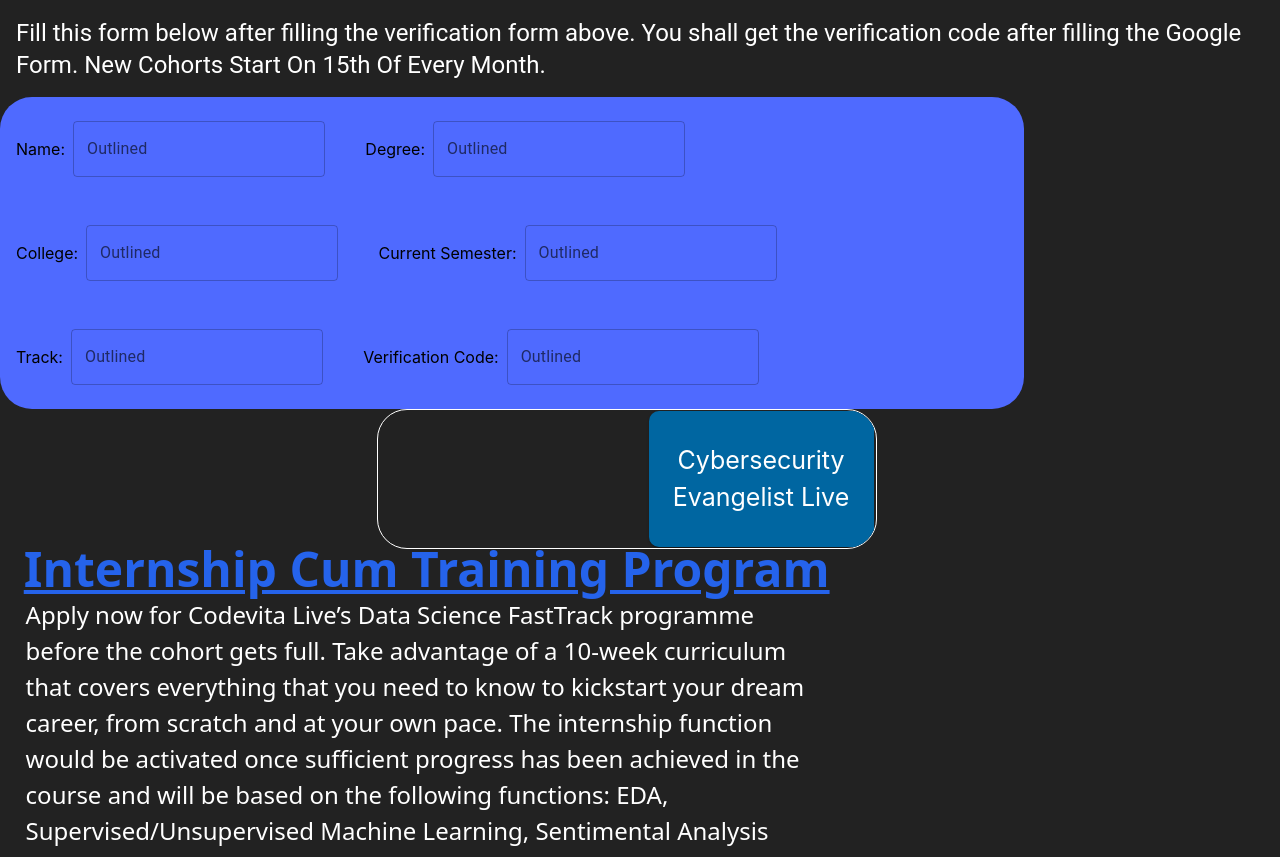
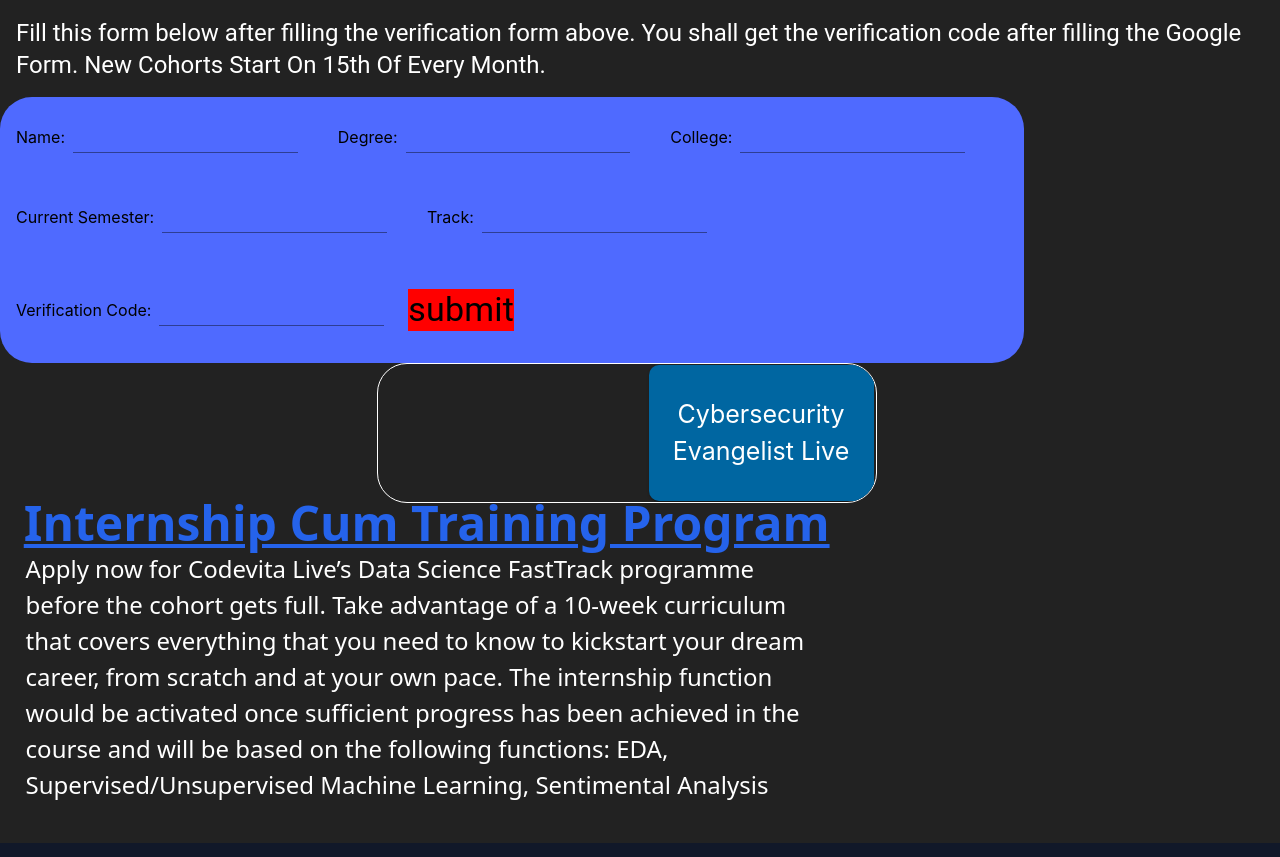
Before and after one commit to yiungyiung/codevita-competetion, a React (Create React App) app: page / in a window 1280 px wide. Shown: the part 2501-3358 px from the top of the page. Built offline with nearby package versions, Linux system fonts and the light colour scheme.

Commit message:
added forms and stuff

```diff
--- a/src/components/firebase.js
+++ b/src/components/firebase.js
@@ -1,7 +1,6 @@
 // Import the functions you need from the SDKs you need
-import { initializeApp } from "firebase/app";
-// TODO: Add SDKs for Firebase products that you want to use
-// https://firebase.google.com/docs/web/setup#available-libraries
+import firebase from "firebase/compat/app";
+import "firebase/compat/firestore"
 
 // Your web app's Firebase configuration
 const firebaseConfig = {
@@ -14,5 +13,8 @@
 };
 
 // Initialize Firebase
-var db = firebaseConfig.firestore();
-export { db };
+if (!firebase.app.lenth) { firebase.initializeApp(firebaseConfig); }
+
+
+// Get the Firestore instance
+export const db = firebase.firestore()
--- a/src/components/virtualIntern.js
+++ b/src/components/virtualIntern.js
@@ -3,8 +3,8 @@
 import programImage from "../images/work.png";
 import { Typography, Grid } from "@mui/material";
 import Box from "@mui/material/Box";
-import TextField from "@mui/material/TextField";
-//import {db} from "./firebase";
+import Input from "@mui/material/Input";
+import { db } from "./firebase";
 
 const block = {
   backgroundColor: "#111829",
@@ -47,6 +47,31 @@
   const [CurrSem, setCurrSem] = useState("");
   const [Track, setTrack] = useState("");
   const [VeriCode, setVeriCode] = useState("");
+  const handleSubmit = (e) => {
+    e.preventDefault();
+    console.log(Name,Deg,CurrSem,Track,VeriCode,College);
+    db.collection("But")
+    .add({
+      Name: Name,
+      Degree: Deg,
+      College: College,
+      CurrentSem: CurrSem,
+      Track: Track,
+      Verificationcode: VeriCode,
+    })
+    .then(() => {
+      alert("Success!");
+    })
+    .catch((err) => {
+      alert(err.message);
+    });
+    setName("");
+    setDeg("");
+    setCollege("");
+    setCurrSem("");
+    setTrack("");
+    setVeriCode("");
+  };
   return (
     <div>
       <h1
@@ -155,10 +180,12 @@
               noValidate
               autoComplete="off"
             >
-              <TextField
+              <Input
                 id="outlined-basic"
                 label="Outlined"
                 variant="outlined"
+                value={Name}
+                onChange={(e) => setName(e.target.value)}
               />
             </Box>
           </Grid>
@@ -175,10 +202,12 @@
               noValidate
               autoComplete="off"
             >
-              <TextField
+              <Input
                 id="outlined-basic"
                 label="Outlined"
                 variant="outlined"
+                value={Deg}
+                onChange={(e) => setDeg(e.target.value)}
               />
             </Box>
           </Grid>
@@ -195,10 +224,12 @@
               noValidate
               autoComplete="off"
             >
-              <TextField
+              <Input
                 id="outlined-basic"
                 label="Outlined"
                 variant="outlined"
+                value={College}
+                onChange={(e) => setCollege(e.target.value)}
               />
             </Box>
           </Grid>
@@ -215,10 +246,12 @@
               noValidate
               autoComplete="off"
             >
-              <TextField
+              <Input
                 id="outlined-basic"
                 label="Outlined"
                 variant="outlined"
+                value={CurrSem}
+                onChange={(e) => setCurrSem(e.target.value)}
               />
             </Box>
           </Grid>
@@ -235,10 +268,12 @@
               noValidate
               autoComplete="off"
             >
-              <TextField
+              <Input
                 id="outlined-basic"
                 label="Outlined"
                 variant="outlined"
+                value={Track}
+                onChange={(e) => setTrack(e.target.value)}
               />
             </Box>
           </Grid>
@@ -255,12 +290,20 @@
               noValidate
               autoComplete="off"
             >
-              <TextField
+              <Input
                 id="outlined-basic"
                 label="Outlined"
                 variant="outlined"
+                value={VeriCode}
+                onChange={(e) => setVeriCode(e.target.value)}
               />
             </Box>
+            <Grid
+            item
+            sx={{ display: "flex", alignItems: "center", margin: "1rem" }}
+          >
+            <button onClick={handleSubmit} style={{backgroundColor:"red"}}><Typography variant="h4">submit</Typography></button>
+          </Grid>
           </Grid>
         </Grid>
       </div>
```
